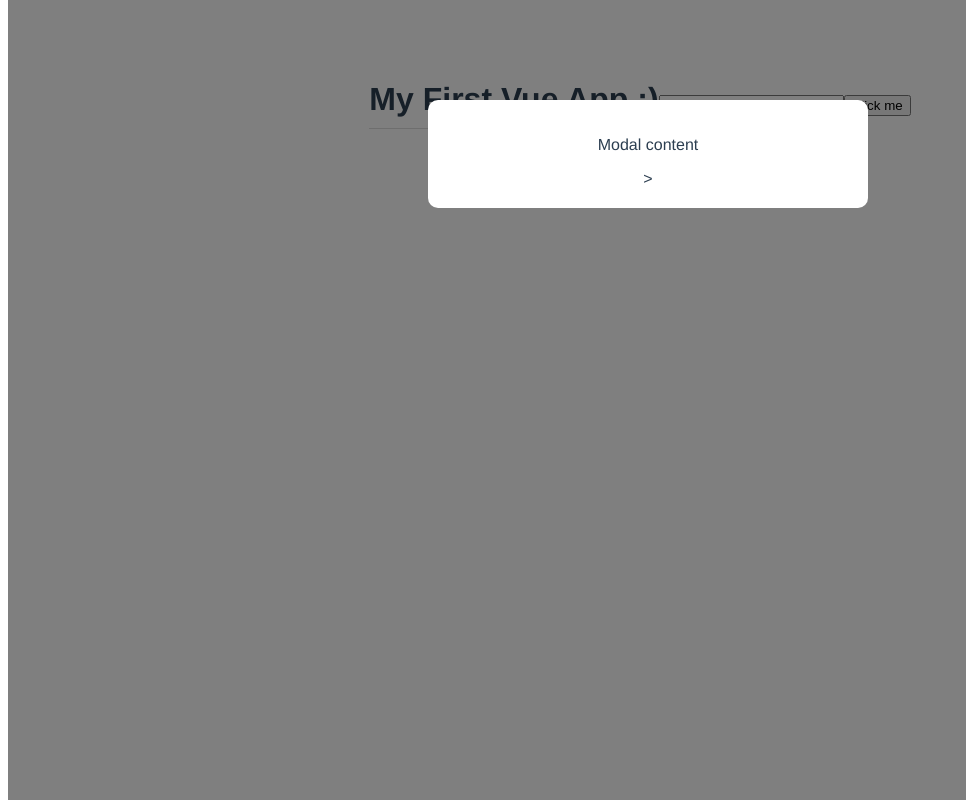
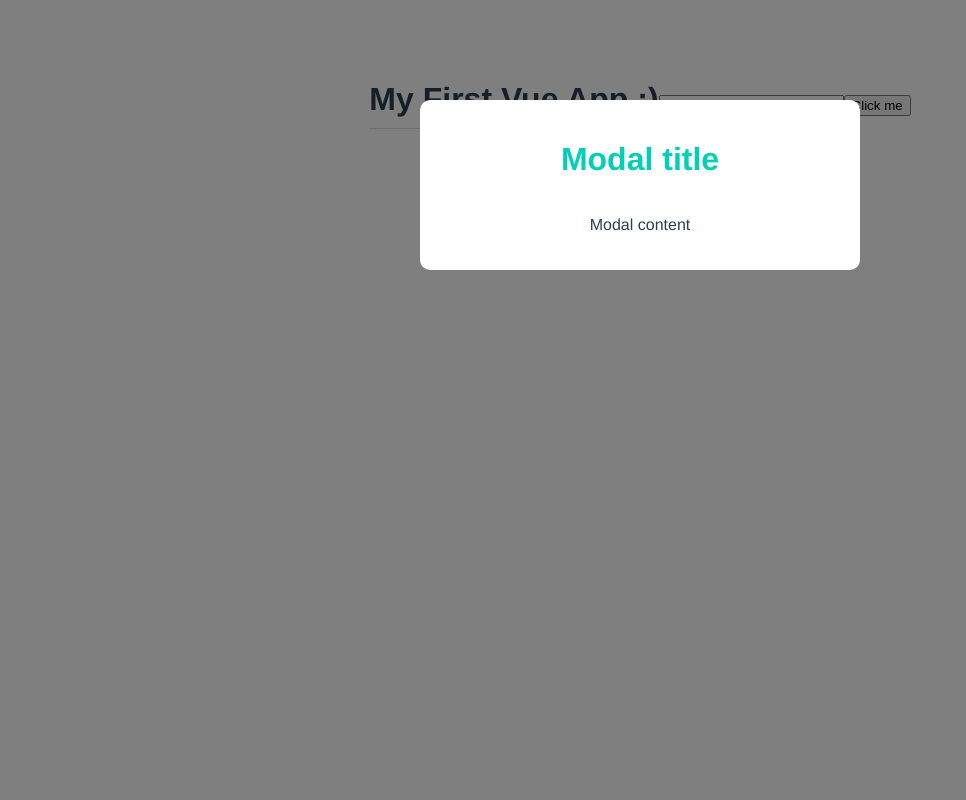
Before and after one commit to isravx0/vuejs-projects, a Vue app in the folder Courses/UdemyCourse/Section3/modal-project/: page / in a window 1280 px wide. Shown: the whole page, without its empty margins (0-966 px from the left). Built offline with nearby package versions, Linux system fonts and the light colour scheme.

Commit message:
Component Styles & Global Styles

```diff
--- /dev/null
+++ b/Courses/UdemyCourse/Section3/modal-project/src/assets/global.css
@@ -0,0 +1,7 @@
+body{
+    margin: 0;
+}
+
+p{
+    font-style: italic;
+}
--- a/Courses/UdemyCourse/Section3/modal-project/src/components/Modal.vue
+++ b/Courses/UdemyCourse/Section3/modal-project/src/components/Modal.vue
@@ -1,13 +1,14 @@
 <template>
     <div class="backdrop">
         <div class="modal">
-        <p> Modal content</p>>
+        <h1> Modal title</h1>
+        <p> Modal content</p>
         </div>
     </div>
 </template>
 
 
-<style>
+<style scoped>
 .modal{
     width: 400px;
     padding: 20px;
@@ -22,4 +23,13 @@
     height: 100%;
     background: rgba(0,0,0,0.5);
 }
+
+.modal h1 {
+    color: #03cfb4;
+    border: none;
+    padding: 0;
+}
+.modal p {
+    font-style: normal;
+}
 </style>
--- a/Courses/UdemyCourse/Section3/modal-project/src/main.ts
+++ b/Courses/UdemyCourse/Section3/modal-project/src/main.ts
@@ -1,4 +1,4 @@
 import { createApp } from 'vue'
 import App from './App.vue'
-
+import './assets/global.css'
 createApp(App).mount('#app')
```
Also changed, not shown: 1 other file (tests, documents, lock files or other folders).
